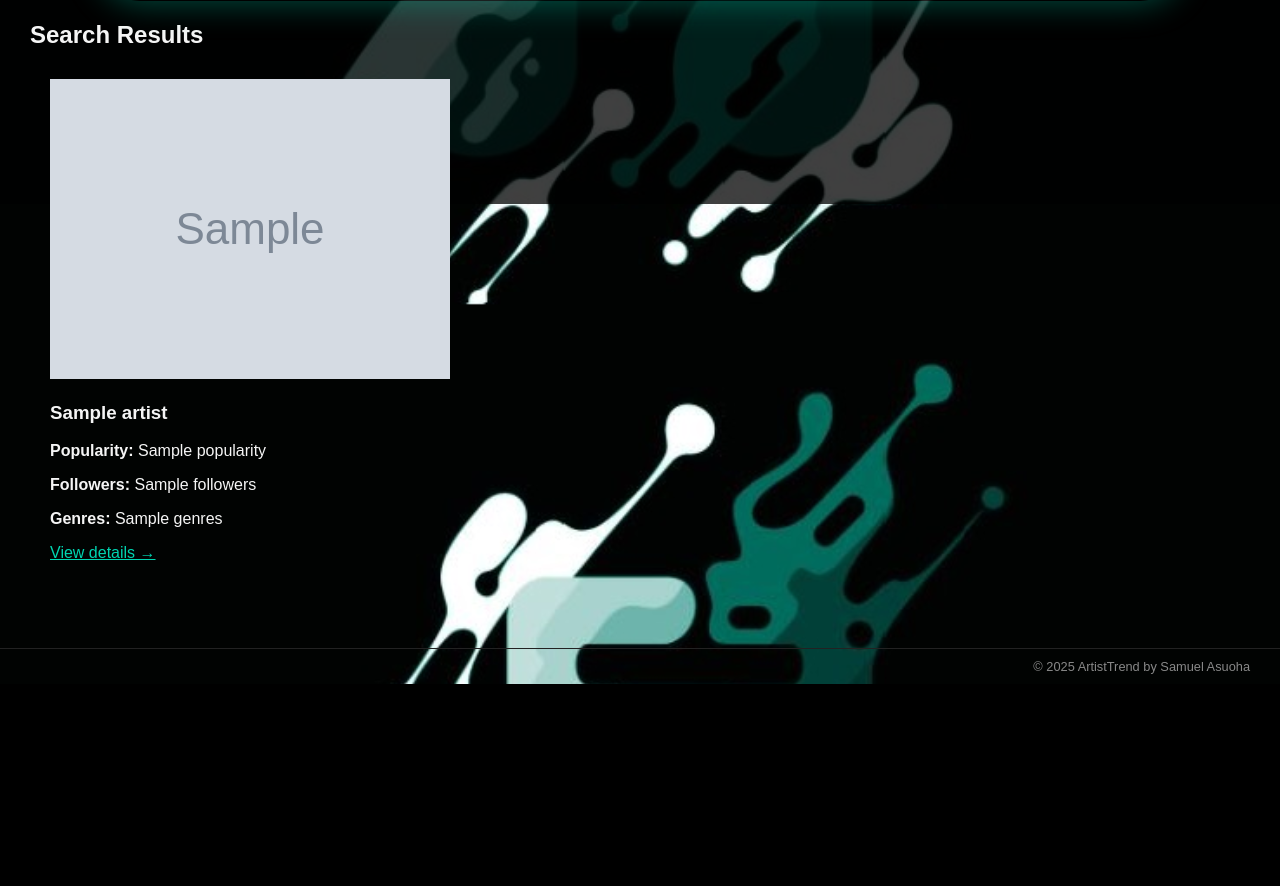
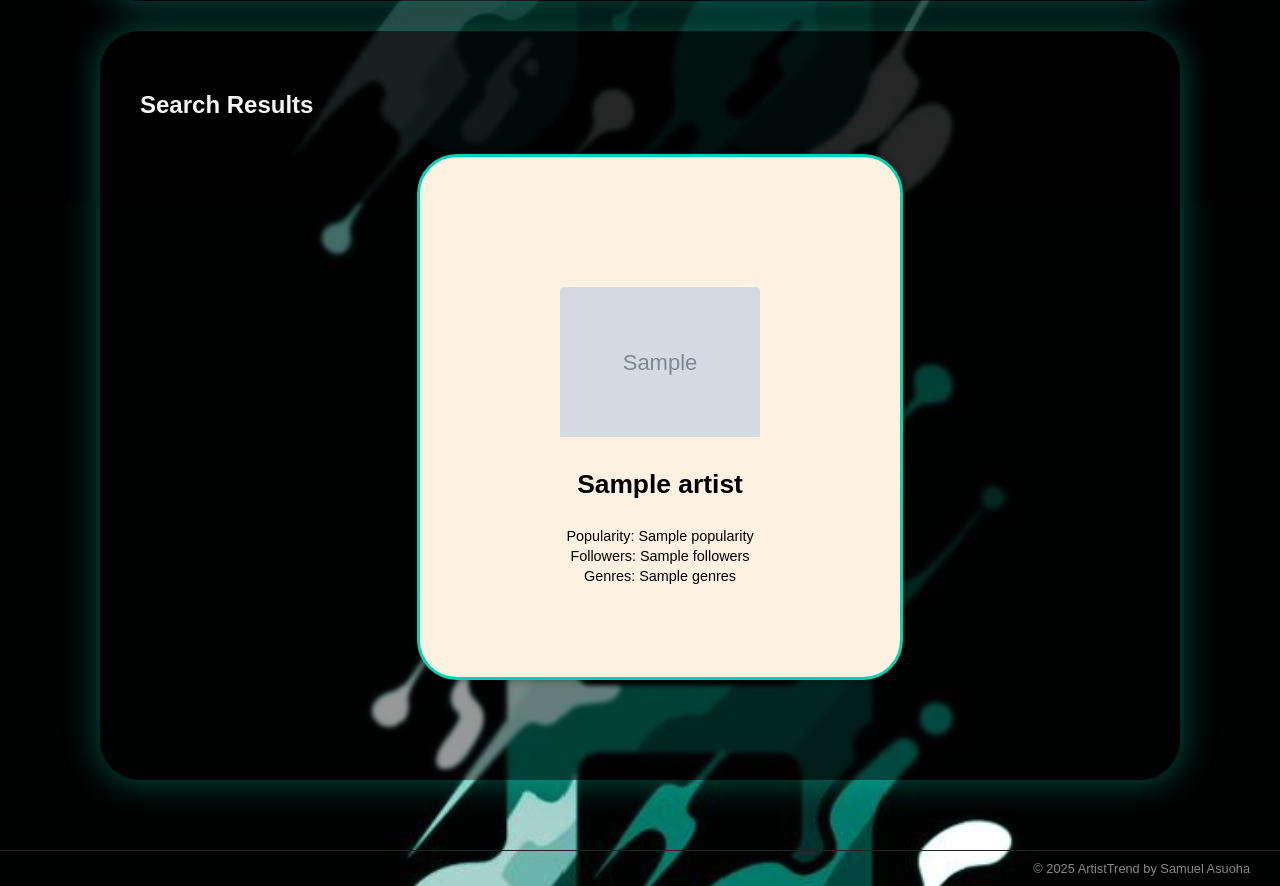
Before and after one commit to samuelasuoha-ops/ArtistTrend-Project-2025, a Django app: template dashboard/templates/dashboard/home.html in a window 1280 px wide. Shown: the part 596-1482 px from the top of the page. Before the commit the page ends 1280 px from the top, so only its background shows below. Run offline with Django 3.2, Linux system fonts and the light colour scheme; the template is opened without the code that fills it: most values are stand-ins (such as "Sample title", 1, 10 or a date in 2020); grey boxes marked "Sample" are stand-in pictures.

Commit message:
better search result styling

```diff
--- a/dashboard/static/dashboard/base.css
+++ b/dashboard/static/dashboard/base.css
@@ -114,81 +114,7 @@ button:hover {
     opacity: 0.9;
 }
 
-/* ===== Generic results container ===== */
-.results-container {
-    display: flex;
-    flex-wrap: wrap;
-    gap: 20px;
-    margin-top: 30px;
-}
 
-/* ===== Artist detail page ===== */
-.artist-detail-page {
-    display: flex;
-    flex-direction: column;
-    gap: 30px;
-}
-
-.artist-header {
-    display: flex;
-    flex-wrap: wrap;
-    gap: 20px;
-}
-
-.artist-main-card {
-    background-color: #1a1a1a;
-    padding: 15px;
-    border-radius: 12px;
-    width: 280px;
-    box-shadow: 0 0 10px #00d4b1;
-    text-align: center;
-}
-
-.artist-main-card img {
-    width: 100%;
-    height: 220px;
-    object-fit: cover;
-    border-radius: 8px;
-    margin-bottom: 10px;
-}
-
-.artist-stats-card {
-    flex: 1;
-    background-color: #1a1a1a;
-    padding: 15px;
-    border-radius: 12px;
-    box-shadow: 0 0 10px #00d4b1;
-}
-
-.artist-tracks {
-    background-color: #1a1a1a;
-    padding: 15px;
-    border-radius: 12px;
-    box-shadow: 0 0 10px #00d4b1;
-}
-
-.tracks-table {
-    width: 100%;
-    border-collapse: collapse;
-    font-size: 0.9rem;
-}
-
-.tracks-table th,
-.tracks-table td {
-    border-bottom: 1px solid #333;
-    padding: 6px;
-}
-
-.tracks-table a {
-    color: #00d4b1;
-}
-
-.back-link {
-    display: inline-block;
-    margin-top: 10px;
-    color: #00d4b1;
-    text-decoration: none;
-}
 
 /* Popularity chart on artist detail */
 #popularityChart {
@@ -199,28 +125,14 @@ button:hover {
 }
 
 /* ===== Responsive: global bits ===== */
-@media (max-width: 900px) {
-    .site-header {
+@media (max-width: 768px) {
+    .result-hero-card {
         flex-direction: column;
-        align-items: flex-start;
+        text-align: center;
     }
 
-    .nav-links {
-        margin-top: 10px;
+    .result-image {
+        width: 100%;
+        height: 220px;
     }
 }
-
-@media (max-width: 600px) {
-    .results-container {
-        flex-direction: column;
-        align-items: center;
-    }
-
-    .page-content {
-        padding: 15px;
-    }
-
-    .logo-main {
-        font-size: 1.6rem;
-    }
-}
--- a/dashboard/static/dashboard/home.css
+++ b/dashboard/static/dashboard/home.css
@@ -120,6 +120,77 @@
     font-size: 0.95rem;
 }
 
+/* ===== results section ===== */
+.results-cards {
+    display: flex;
+    justify-content: center;
+    gap: 40px;
+    flex-wrap: wrap;
+    margin-top: 35px;
+}
+
+/* Card itself */
+.result-card {
+    background-color: #fdf2e2;
+    color: #000;
+    width: 220px;
+    height: 260px; /* slightly taller than trending */
+    border-radius: 4px;
+
+    display: flex;
+    flex-direction: column;
+    align-items: center;
+    justify-content: flex-start;
+
+    padding: 10px;
+    box-shadow: 0 0 10px rgba(0,0,0,0.4);
+    transition: 0.25s ease-in-out;
+}
+
+/* Clickable card wrapper */
+.result-card-link {
+    text-decoration: none;
+    color: white;
+}
+
+/* Hover effect (same as trending) */
+.result-card:hover {
+    transform: scale(1.05);
+    box-shadow: 0 0 20px rgba(0, 212, 177, 0.8);
+    cursor: pointer;
+}
+
+.results-cards a,
+.results-cards a:visited,
+.results-cards a:hover,
+.results-cards a:active {
+    text-decoration: none;
+    color: inherit;
+}
+
+/* Artist name */
+.result-artist-name {
+    font-size: 1.1rem;
+    font-weight: bold;
+    margin-bottom: 6px;
+    text-align: center;
+}
+
+/* Meta text */
+.result-meta {
+    font-size: 0.9rem;
+    text-align: center;
+    margin-bottom: 4px;
+}
+
+/* Clamp genres */
+.result-genres {
+    display: -webkit-box;
+    -webkit-line-clamp: 2;
+    -webkit-box-orient: vertical;
+    overflow: hidden;
+}
+
 /* Footer text inside hero panel */
 .hero-footer {
     position: absolute;
--- a/dashboard/templates/dashboard/home.html
+++ b/dashboard/templates/dashboard/home.html
@@ -56,30 +56,37 @@
 
         </div>
     </div>
-
+    <div class="hero-wrapper">
+        <div class="hero-panel" >
             <!-- Real search results appear below the mockup panel -->
             {% if artists %}
             <h2>Search Results</h2>
 
-        <div class="results-container">
+            <div class="results-cards">
                 {% for artist in artists %}
-                <div class="artist-card">
+                <a href="{% url 'artist_detail' artist.spotify_id %}" style = "text-decoration: none;">
+                    <div class="result-card" style="margin-bottom: 50px; border: 3px solid #00d4b1; padding: 130px; border-radius: 40px;">
+
                         {% if artist.image %}
-                        <img src="{{ artist.image }}" alt="{{ artist.name }}">
+                            <img style = "width: 200px; height: 200px; object-fit: cover; border-radius: 4px 4px 0 0; margin-bottom: 10px;}" src="{{ artist.image }}" alt="{{ artist.name }}">
                         {% endif %}
 
-                    <h3>{{ artist.name }}</h3>
+                        <div class="result-artist-name"><h2 style = "color: black">{{ artist.name }}</h2></div>
+                        <div>
+                            <div class="result-meta">
+                                Popularity: {{ artist.popularity }}
+                            </div>
 
-                    <p><strong>Popularity:</strong> {{ artist.popularity }}</p>
-                    <p><strong>Followers:</strong> {{ artist.followers }}</p>
-                    <p><strong>Genres:</strong> {{ artist.genres }}</p>
+                            <div class="result-meta">
+                                Followers: {{ artist.followers }}
+                            </div>
 
-                    <p>
-                        <a href="{% url 'artist_detail' artist.spotify_id %}" style="color:#00d4b1;">
-                            View details →
+                            <div class="result-meta" >
+                                Genres: {{ artist.genres }}
+                            </div>
+                        </div>
+                    </div>
                 </a>
-                    </p>
-                </div>
                 {% endfor %}
             </div>
 
@@ -90,4 +97,6 @@
             {% if error %}
                 <p class="error">{{ error }}</p>
             {% endif %}
+        </div>
+    </div>
 {% endblock %}
```
Also changed, not shown: sideCode.txt (added, +92 -0 lines). Lines whose indentation alone changed are shown as unchanged.
